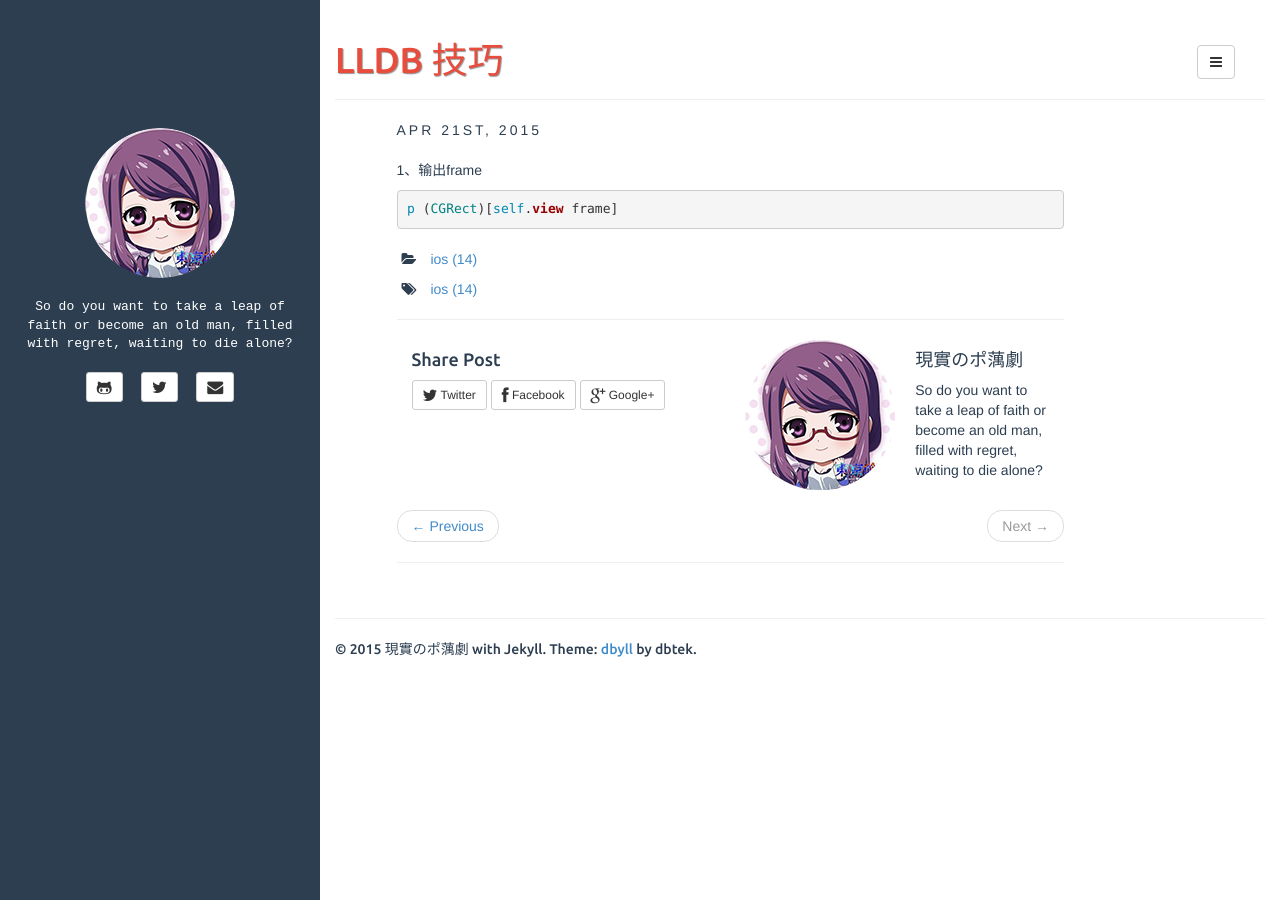
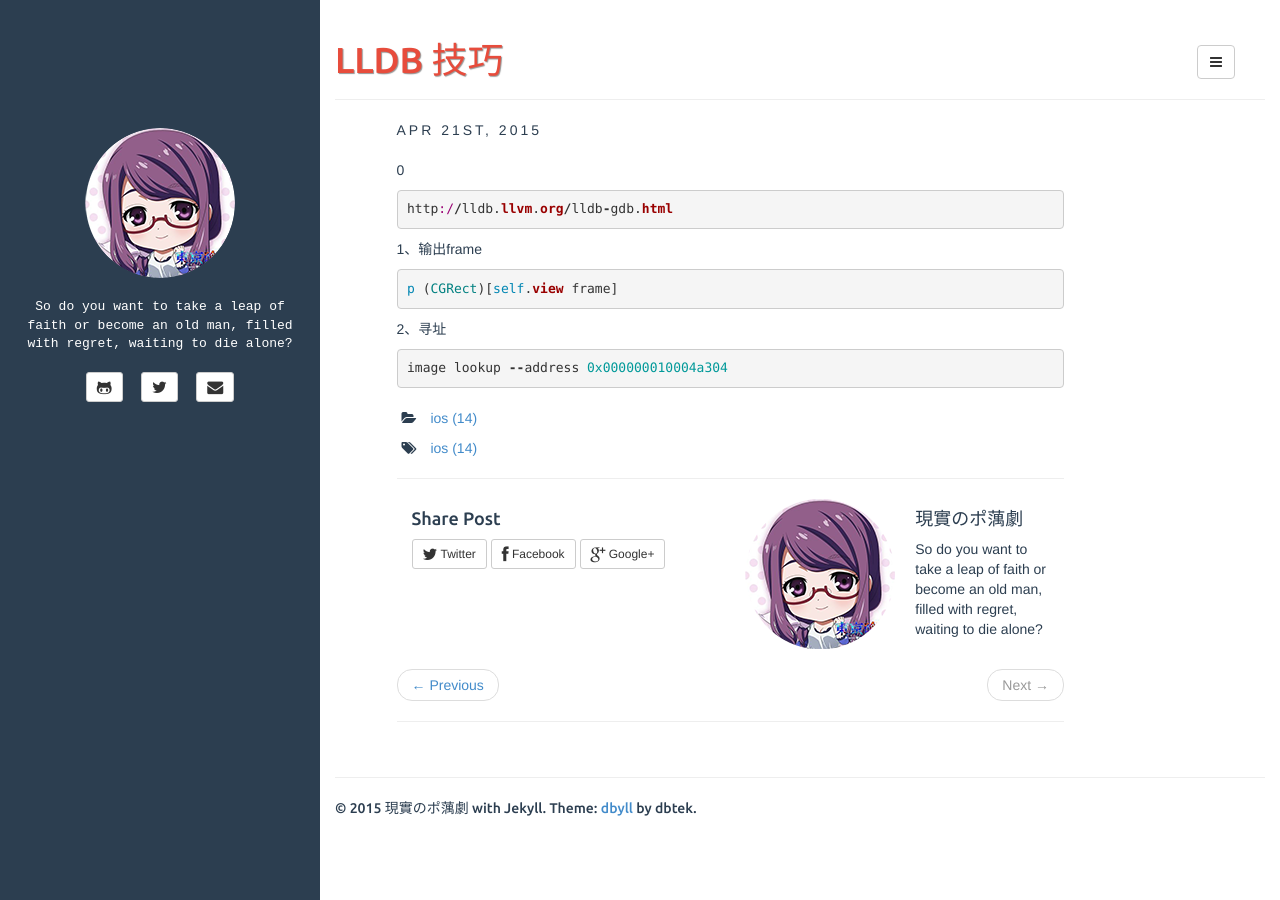
Before and after one commit to plusyu/plusyu.github.io, a Jekyll site: the page built from _posts/2015-04-21-LLDB.md, in a window 1280 px wide. Built offline with Jekyll 4.4.1, drawn with Linux system fonts in a browser that asks for light colours.

Commit message:
ios lldb

```diff
--- a/_posts/2015-04-21-LLDB.md
+++ b/_posts/2015-04-21-LLDB.md
@@ -5,6 +5,14 @@ categories: [ios]
 tags: [ios]
 description: LLDB 技巧
 ---
+
+0
+
+{% highlight ruby %}
+
+http://lldb.llvm.org/lldb-gdb.html
+
+{% endhighlight %}
 
 
 1、输出frame
@@ -14,3 +22,11 @@ description: LLDB 技巧
 p (CGRect)[self.view frame]
 
 {% endhighlight %}
+
+2、寻址
+
+{% highlight ruby %}
+
+image lookup --address 0x000000010004a304
+
+{% endhighlight %}
```
